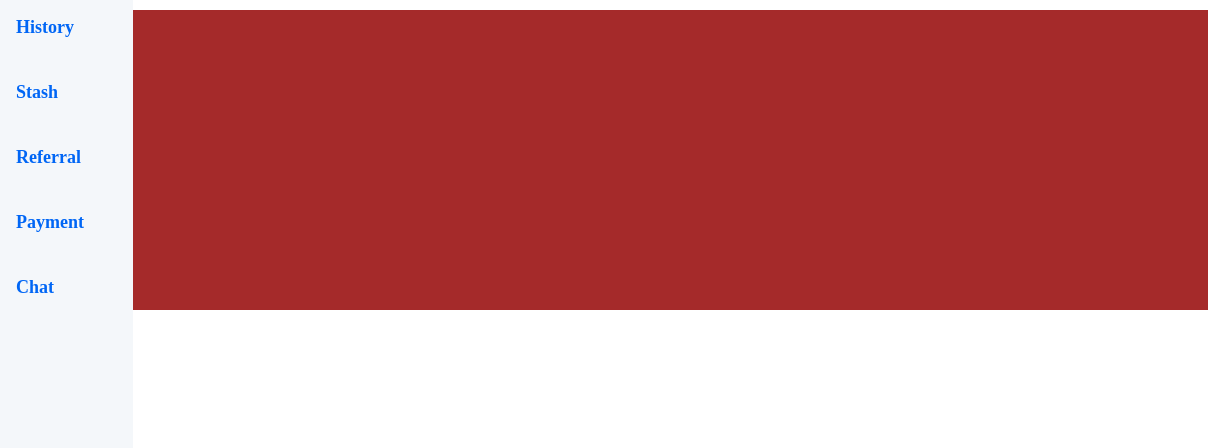
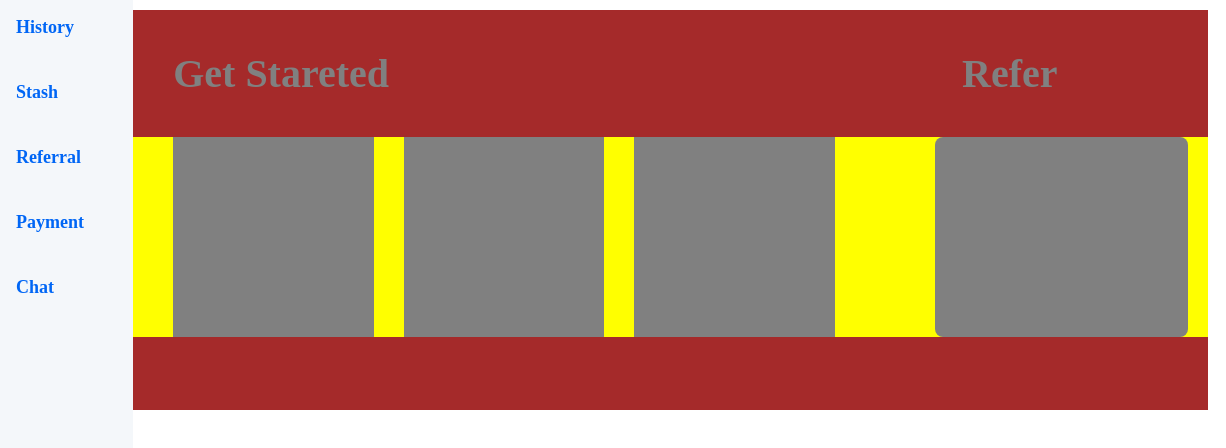
Before and after one commit to UgbolueWilliams/cowrywise-project, a plain HTML site: page index.html in a window 1280 px wide. Shown: the part 278-726 px from the top of the page, 54-1280 px from the left. Drawn offline with Linux system fonts and the light colour scheme.

Commit message:
completed header and aside

```diff
--- a/index.html
+++ b/index.html
@@ -91,6 +91,25 @@
             </div>
 
           <div id="inner-box2">
+            <div id="get">
+             <h1 id="inn-h1"> Get Stareted</h1>
+             <h1 id="in-h1">Refer</h1>
+            </div>
+
+            <div id="inner-container">
+              <div id="pair">
+            </div>
+
+            <div id="pair1">
+            </div>
+
+            <div id="pair2">
+            </div>
+
+            <div id="lone">
+            </div>
+
+            </div>
 
 
           </div>
--- a/index1.css
+++ b/index1.css
@@ -136,5 +136,59 @@ margin-left:150px;
 #inner-box2{
 	background: brown;
 	width:100%;
-	height:300px;
+	height:400px;
 }
+
+#get{
+	display:flex;
+	justify-content:space-between;
+}
+
+#in-h1{
+	margin-right:150px;
+	font-size:40px;
+	color:grey;
+}
+
+#inn-h1{
+	margin-left:40px;
+	font-size:40px;
+	color:grey;
+}
+
+#inner-container{
+	display:flex;
+	background:yellow;
+	width:100%;
+	height:200px;
+}
+
+#pair{
+	background:grey;
+	height:100%;
+	width:230px;
+	margin-right:30px;
+	margin-left:40px;
+}
+
+#pair1{
+background:grey;
+	height:100%;
+	width:230px;
+	margin-right:30px;
+}
+
+#pair2{
+	background:grey;
+	height:100%;
+	width:230px;
+	margin-right:100px;
+}
+
+#lone{
+	background:grey;
+	height:100%;
+	width:290px;
+	margin-right:20px;
+	border-radius: 8px;
+}
```
